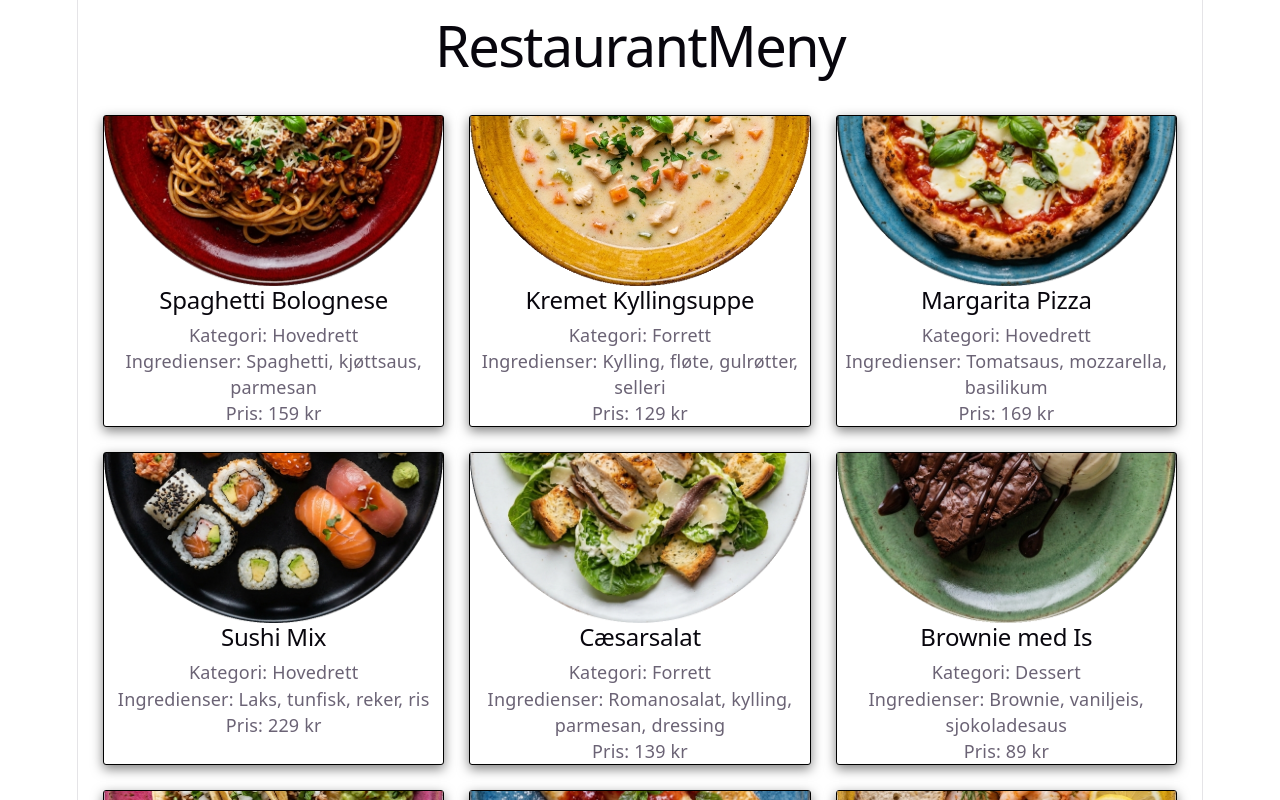
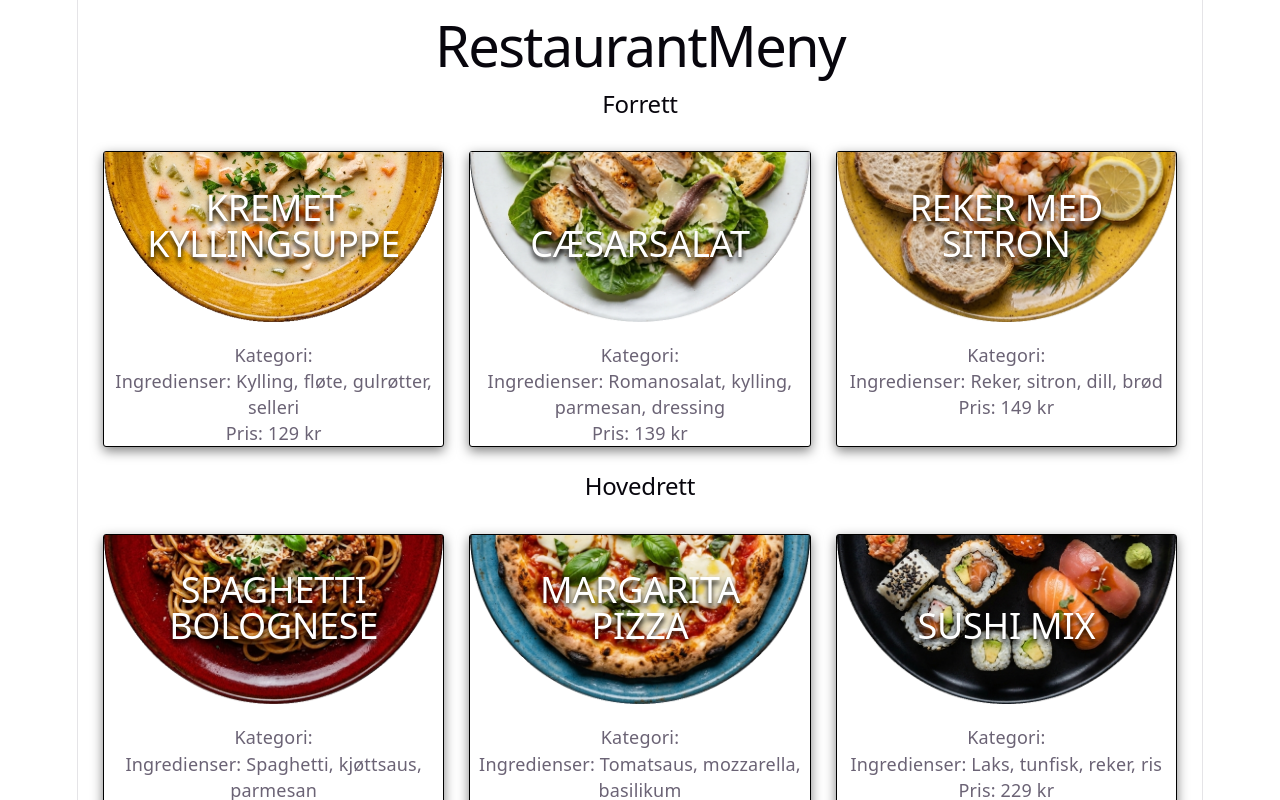
Before and after one commit to siannon91/meny-app, a React (Vite) app: page / in a window 1280 px wide. Shown: the top 800 px of the page. Built offline with nearby package versions, Linux system fonts and the light colour scheme.

Commit message:
grupper rettene etter kategori

```diff
--- a/src/components/Dish.jsx
+++ b/src/components/Dish.jsx
@@ -6,8 +6,8 @@ function Dish(props) {
         <div className={styles.card}>
             <div className={styles.bilderamme}>
                 <img className={styles.bilde} src={bildeSti} alt={props.tittel} />
+                <h2 className={styles.tittel}>{props.tittel}</h2>
             </div>
-            <h2>{props.tittel}</h2>
             <p>Kategori: {props.kategori}</p>
             <p>Ingredienser: {props.ingredienser}</p>
             <p>Pris: {props.pris}</p>
--- a/src/components/Dish.module.css
+++ b/src/components/Dish.module.css
@@ -11,6 +11,8 @@
     width: 100%;
     aspect-ratio: 2/1;
     overflow: hidden;
+    position: relative;
+    margin-bottom: 20px;
 }
 
 .bilde {
@@ -32,5 +34,23 @@
 }
 
 .card:hover {
-    transform: scale(1.2);
+    transform: scale(1.08);
+    box-shadow: 0 5px 15px rgba(0, 0, 0, 0.9);
 }
+
+.tittel {
+    position: absolute;
+    inset: 0;
+    display: flex;
+    align-items: flex-end;
+    justify-content: center;
+    margin: 0;
+    text-align: center;
+    font-size: 2rem;
+    text-transform: uppercase;
+    color: white;
+    text-shadow: 0 4px 5px rgba(0, 0, 0, 1);
+    pointer-events: none;
+    padding: 0 20px 60px 20px;
+    line-height: 1;
+}
--- a/src/components/Menu.jsx
+++ b/src/components/Menu.jsx
@@ -1,18 +1,29 @@
 import Dish from "./Dish";
 import styles from './Menu.module.css'
 
+const kategorier = ['Forrett', 'Hovedrett', 'Dessert']
+
 function Menu(props) {
     return (
+        <div>
+            {kategorier.map((kategori) => (
+                <section key={kategori}>
+                    <h2 className={styles.kategoriTittel}>{kategori}</h2>
                     <div className={styles.grid}>
-            {props.meny.map((rett) => (
+                        {props.meny
+                            .filter((rett) => rett.kategori === kategori)
+                            .map((rett) => (
                                 <Dish
                                     key={rett.id}
                                     id={rett.id}
                                     tittel={rett.tittel}
                                     pris={rett.pris}
                                     ingredienser={rett.ingredienser}
-                    kategori={rett.kategori}
+                                    /*kategori={rett.kategori}*/
                                 />
+                            ))}
+                    </div>
+                </section>
             ))}
         </div>
     )
```
Lines whose indentation alone changed are shown as unchanged.
